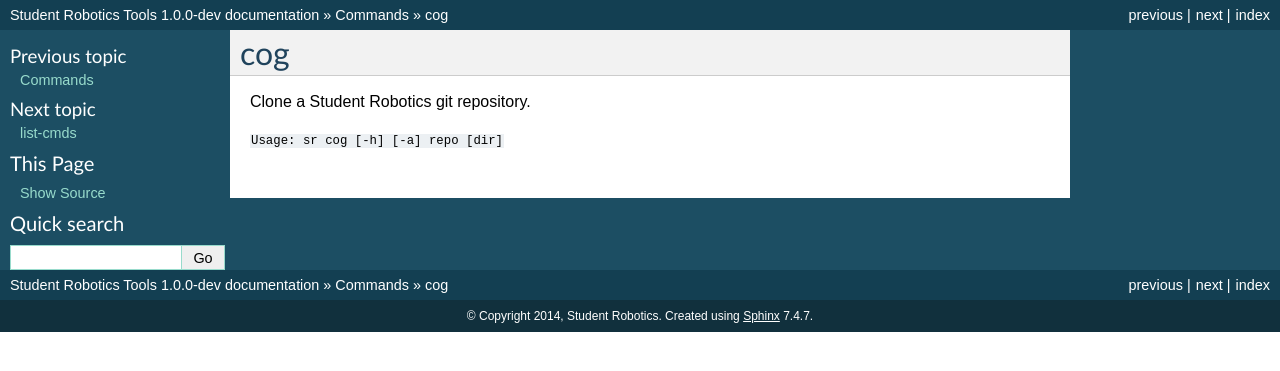
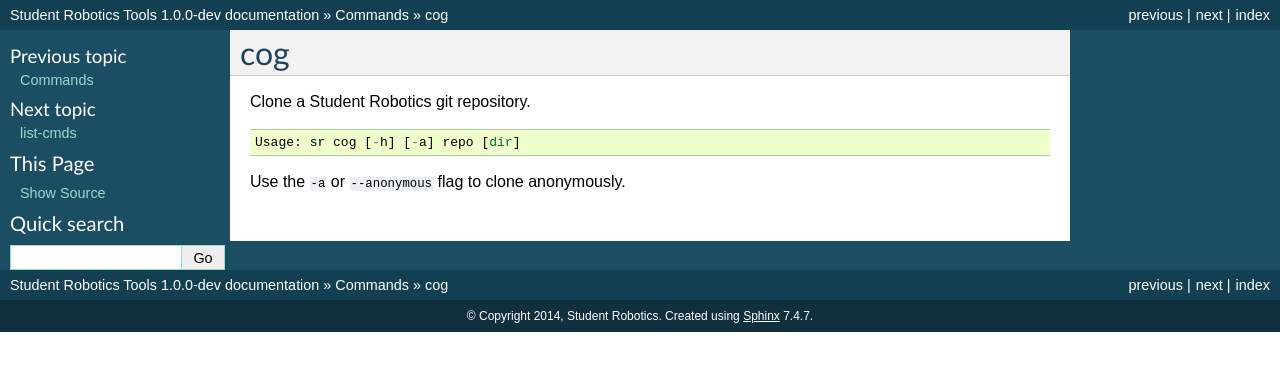
Before and after one commit to srobo/tools, a Sphinx documentation site: the page built from docs/commands/cog.rst, in a window 1280 px wide. Shown: the top 371 px of the page. Built offline with Sphinx 7.4.7, drawn with Linux system fonts in a browser that asks for light colours.

Commit message:
Improve 'cog' documentation

```diff
--- a/docs/commands/cog.rst
+++ b/docs/commands/cog.rst
@@ -3,4 +3,8 @@ cog
 
 Clone a Student Robotics git repository.
 
-``Usage: sr cog [-h] [-a] repo [dir]``
+.. code::
+
+    Usage: sr cog [-h] [-a] repo [dir]
+
+Use the ``-a`` or ``--anonymous`` flag to clone anonymously.
```
